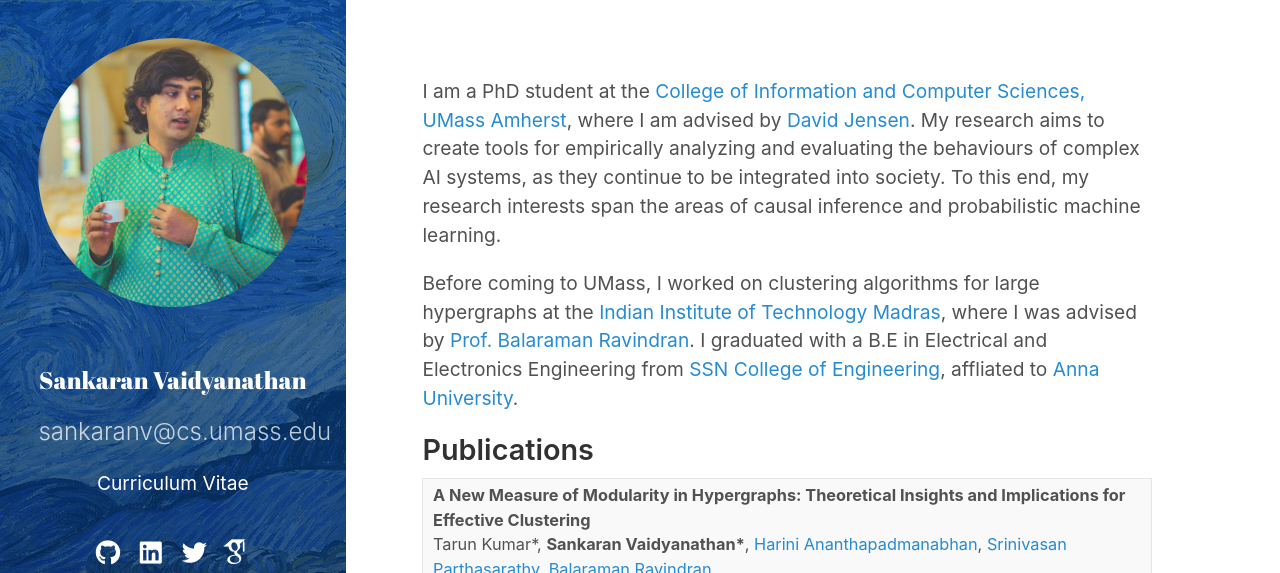
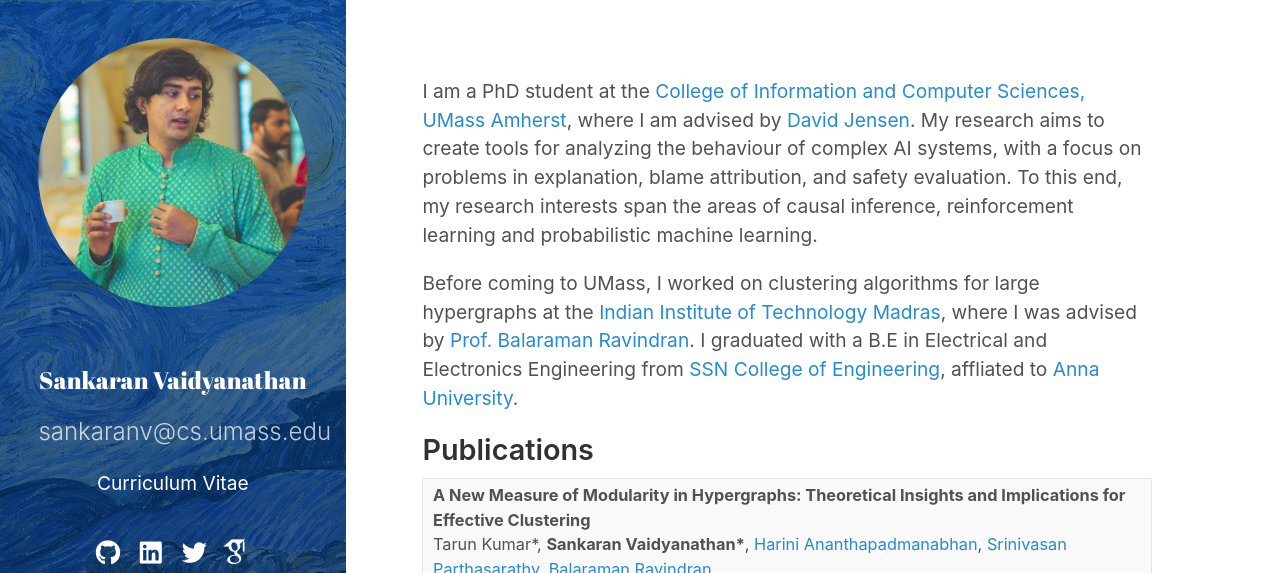
Before and after one commit to sankaranv/sankaranv.github.io, a Jekyll site: the page built from index.md, in a window 1280 px wide, cut to the strip 0-573 px from the top of the page. Built offline with Jekyll 4.4.1, drawn with Linux system fonts in a browser that asks for light colours; nearby versions of some CDN libraries; some web fonts are replaced; the list of posts is cut into pages by our own code.

Commit message:
Update index.md

```diff
--- a/index.md
+++ b/index.md
@@ -4,7 +4,7 @@
 sidebar_link: false
 ---
 
-I am a PhD student at the [College of Information and Computer Sciences, UMass Amherst](https://www.cics.umass.edu/), where I am advised by [David Jensen](https://people.cs.umass.edu/~jensen/). My research aims to create tools for empirically analyzing and evaluating the behaviours of complex AI systems, as they continue to be integrated into society. To this end, my research interests span the areas of causal inference and probabilistic machine learning.
+I am a PhD student at the [College of Information and Computer Sciences, UMass Amherst](https://www.cics.umass.edu/), where I am advised by [David Jensen](https://people.cs.umass.edu/~jensen/). My research aims to create tools for analyzing the behaviour of complex AI systems, with a focus on problems in explanation, blame attribution, and safety evaluation. To this end, my research interests span the areas of causal inference, reinforcement learning and probabilistic machine learning.
 
 Before coming to UMass, I worked on clustering algorithms for large hypergraphs at the [Indian Institute of Technology Madras](https://www.iitm.ac.in/), where I was advised by [Prof. Balaraman Ravindran](https://www.cse.iitm.ac.in/~ravi/). I graduated with a B.E in Electrical and Electronics Engineering from [SSN College of Engineering](http://www.ssn.edu.in/), affliated to [Anna University](https://www.annauniv.edu/).
 
```
